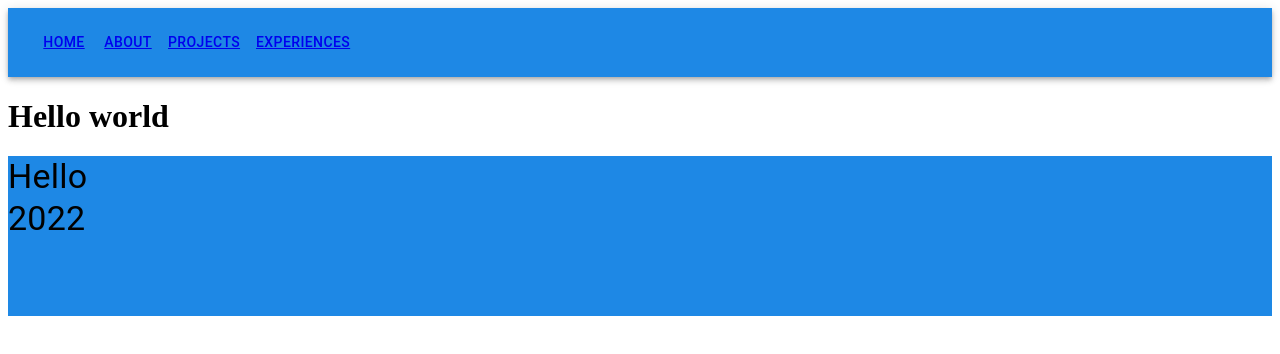
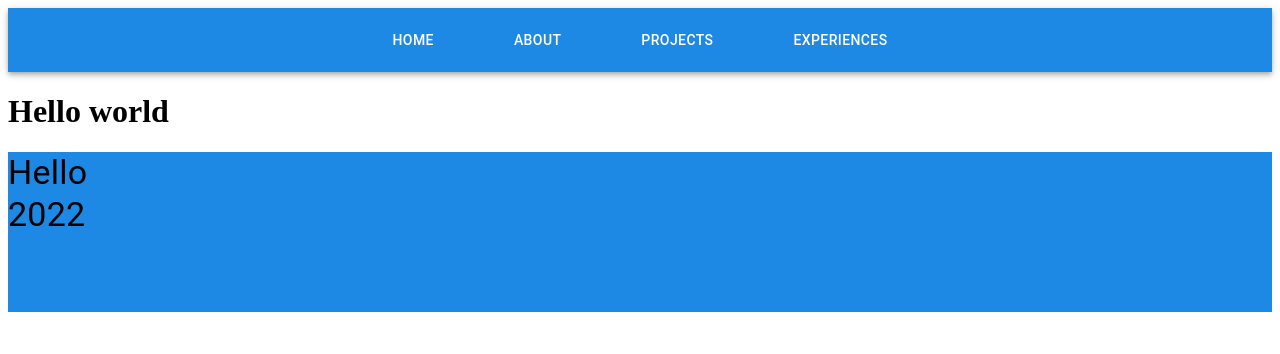
Before and after one commit to Fazanza/Profile, a React (Create React App) app: page / in a window 1280 px wide. Shown: the top 354 px of the page. Built offline with nearby package versions, Linux system fonts and the light colour scheme.

Commit message:
finished working on the navbar

```diff
--- a/src/components/Navbar.js
+++ b/src/components/Navbar.js
@@ -7,9 +7,9 @@ import Typography from '@mui/material/Typography';
 import Menu from '@mui/material/Menu';
 import MenuIcon from '@mui/icons-material/Menu';
 import Container from '@mui/material/Container';
-import Button from '@mui/material/Button';
 import MenuItem from '@mui/material/MenuItem';
 import { Link } from 'react-router-dom';
+import Button from '@mui/material/Button';
 import navigation from '../assests/data/navigation';
 
 const Navbar = () => {
@@ -58,7 +58,12 @@ const Navbar = () => {
             >
               {navigation.map((page) => (
                 <MenuItem key={page.title} onClick={handleCloseNavMenu}>
-                  <Link to={page.link}>{page.title}</Link>
+                  <Link
+                    to={page.link}
+                    style={{ color: 'inherit', textDecoration: 'inherit' }}
+                  >
+                    {page.title}
+                  </Link>
                 </MenuItem>
               ))}
             </Menu>
@@ -71,14 +76,29 @@ const Navbar = () => {
           >
             Wynn Kaza
           </Typography>
-          <Box sx={{ flexGrow: 1, display: { xs: 'none', md: 'flex' } }}>
+          <Box sx={{
+            flexGrow: 1,
+            display: { xs: 'none', md: 'flex' },
+            justifyContent: 'center',
+          }}
+          >
             {navigation.map((page) => (
               <Button
                 key={page.title}
-                onClick={handleCloseNavMenu}
-                sx={{ my: 2, color: 'white', display: 'block' }}
+                variant="outlined"
+                sx={{
+                  display: 'block',
+                  color: 'white',
+                  marginLeft: 3,
+                  marginRight: 3,
+                }}
               >
-                <Link to={page.link}>{page.title}</Link>
+                <Link
+                  to={page.link}
+                  style={{ color: 'inherit', textDecoration: 'inherit' }}
+                >
+                  {page.title}
+                </Link>
               </Button>
             ))}
           </Box>
```
